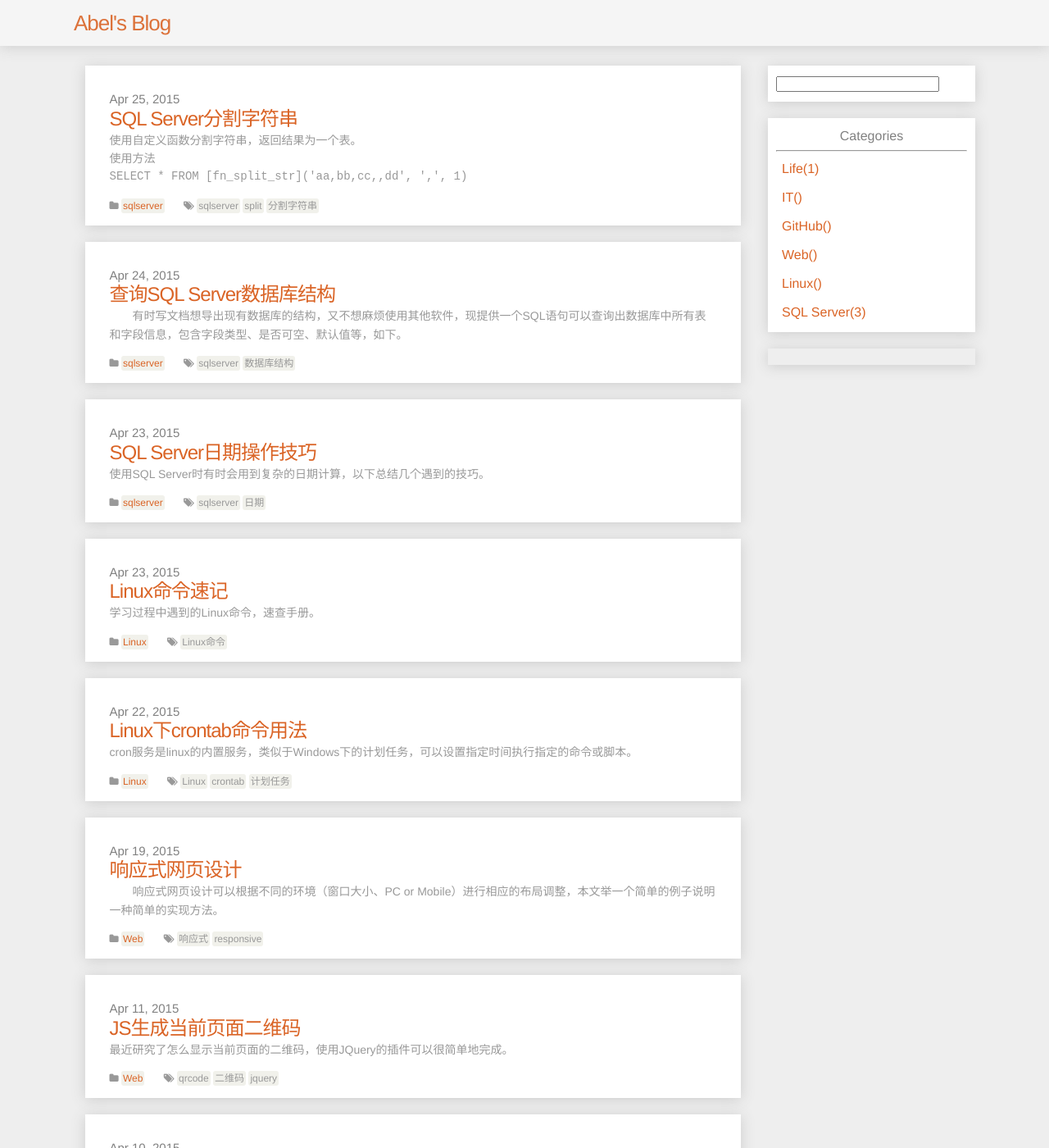
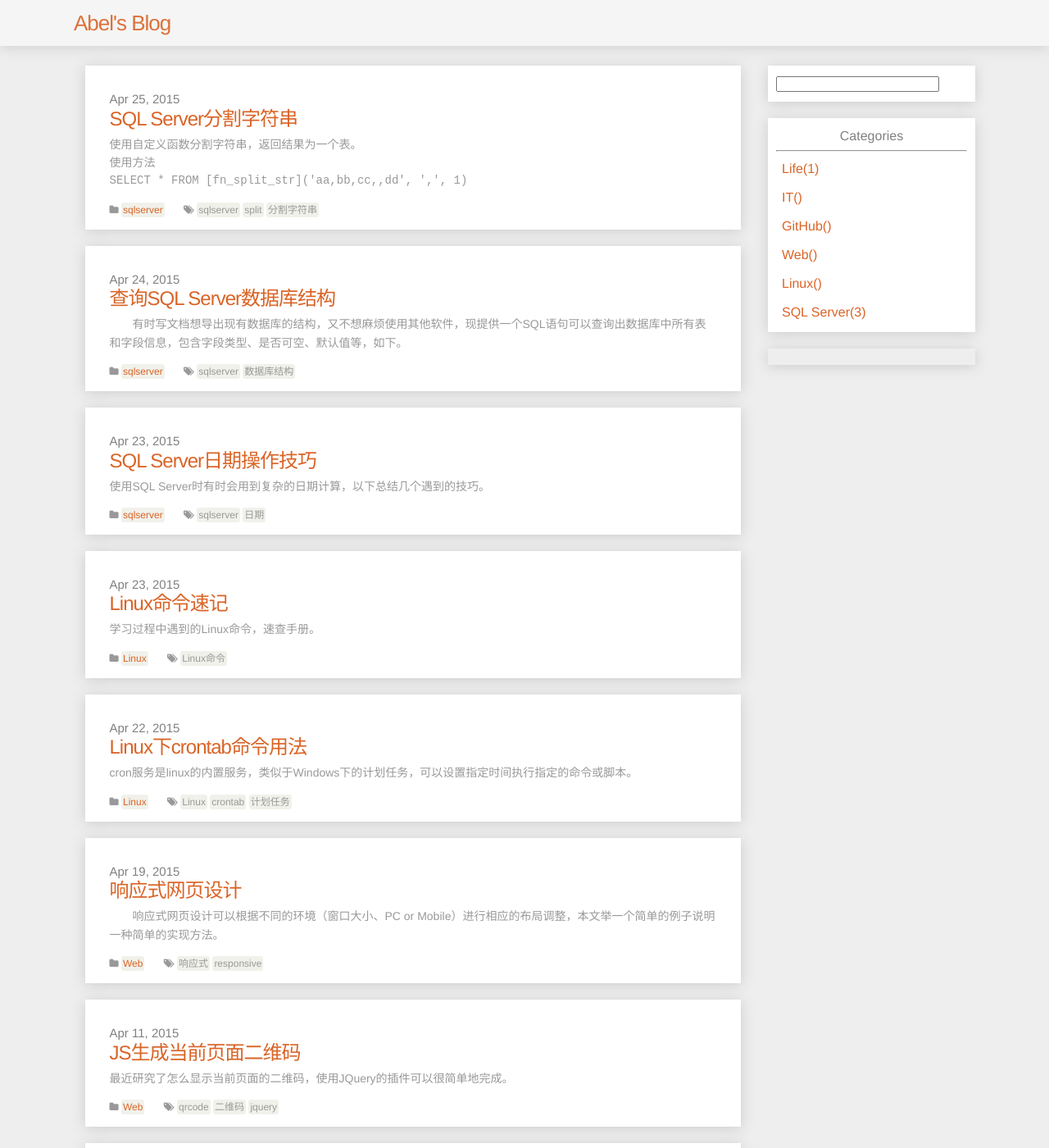
Before and after one commit to Abel-Liu/Abel-Liu.github.io, a Jekyll site: the page built from index.html, in a window 1280 px wide and 1400 px high. Shown: the whole window at 82% size. Built offline with Jekyll 4.4.1, drawn with Linux system fonts in a browser that asks for light colours; nearby versions of some CDN libraries; the list of posts is cut into pages by our own code; comment, search, counter and statistics services are not loaded.

Commit message:
title-desc style

```diff
--- a/css/main.css
+++ b/css/main.css
@@ -1,4 +1,10 @@
-.title-desc {color:#999;font-size:14px;line-height:1.6em;}
+.title-desc {
+    color:#999;
+    font-size:14px;
+    line-height:1.6em;
+    margin-top: 5px;
+    margin-bottom: 15px;
+}
 
 /*
 .sidenav{
--- a/index.html
+++ b/index.html
@@ -8,7 +8,7 @@ layout: cubes
       <div class="mregion">
         <span class="post-date">{{ post.date | date: "%b %-d, %Y" }}</span>
         <a class="post-link" href="{{ post.url | prepend: site.baseurl }}">{{ post.title }}</a>
-        <div class="title-desc" style="margin-bottom: 15px;">
+        <div class="title-desc">
           {{ post.excerpt }}
         </div>
 
```
